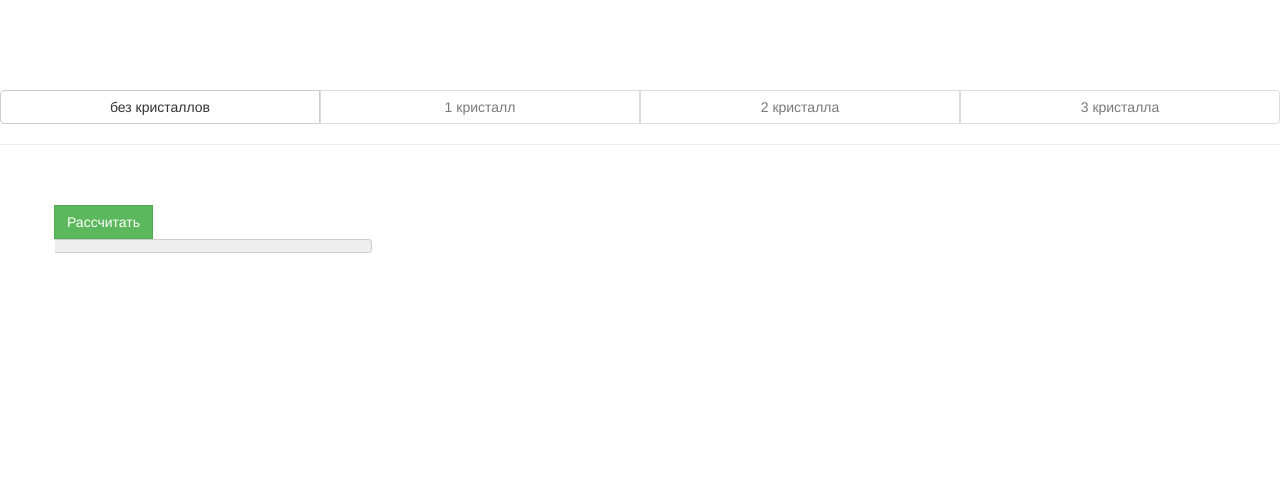
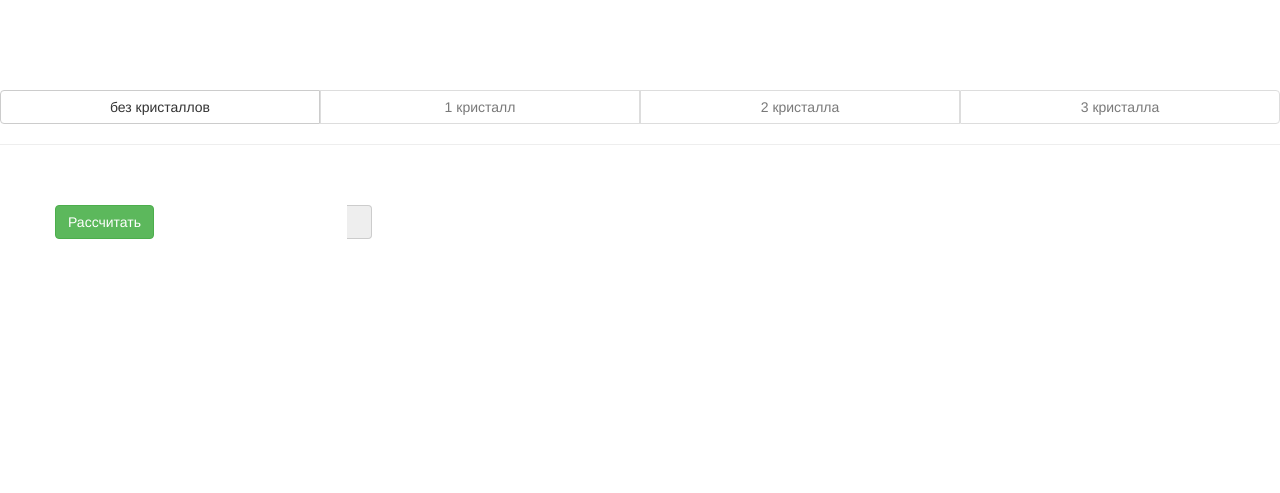
Before and after one commit to atknin/x-rays, a Django app: template templates/diffraction/diffraction.html in a window 1280 px wide. Shown: the part 101-594 px from the top of the page. Run offline with Django 3.2, Linux system fonts and the light colour scheme; the template is opened without the code that fills it, so the values that code supplies are empty; some libraries are stand-ins or nearby versions.

Commit message:
2017-01-24 11:24:34

```diff
--- a/templates/diffraction/diffraction.html
+++ b/templates/diffraction/diffraction.html
@@ -170,10 +170,9 @@
           </div>
         </div>
           <div class="input-group" style="margin: 40px;">
-            <span class="input-group-btn">
+
               <button type="button" id = "compute" class="btn btn-success" disabled>Рассчитать</button>
               <span class="input-group-addon" id="basic-addon2">{{user.email}}</span>
-            </span>
 
             <!-- <input type="email" class="form-control" id="id_email" placeholder="Email"> -->
           </div><!-- /input-group -->
```
